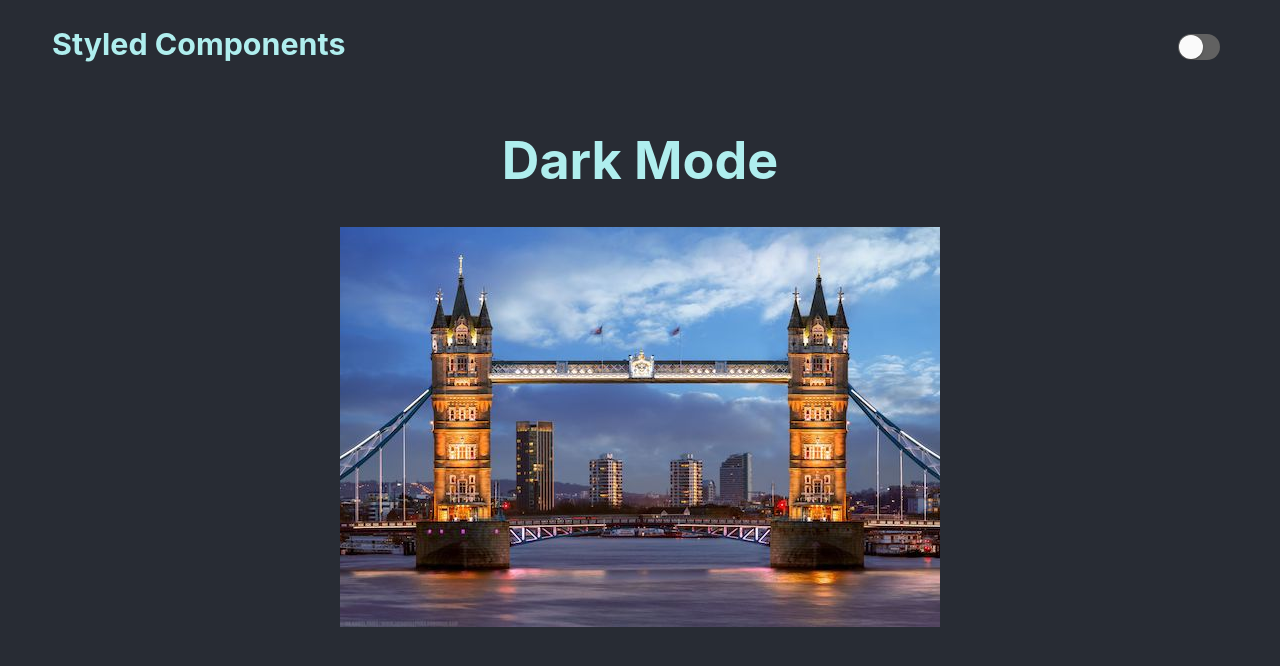
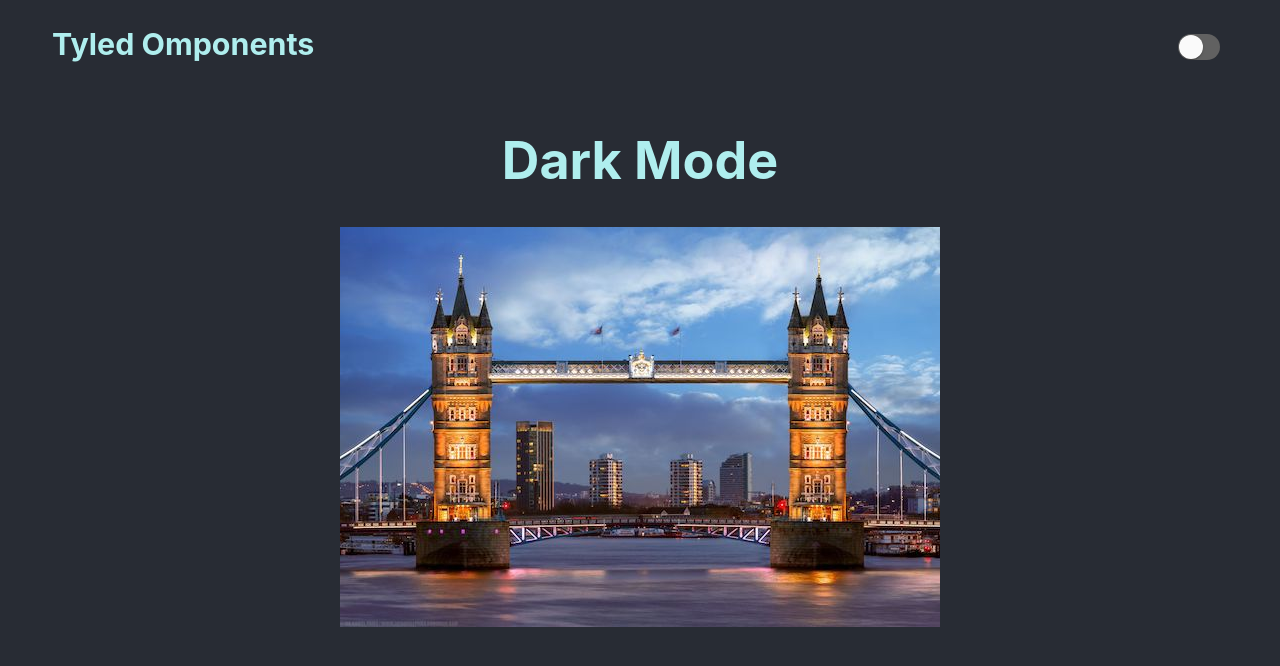
Before and after one commit to jakekiernan/darkmode, a React (Create React App) app: page / in a window 1280 px wide. Shown: the top 666 px of the page. Built offline with nearby package versions, Linux system fonts and the light colour scheme.

Commit message:
uppercasing

```diff
--- a/src/App.js
+++ b/src/App.js
@@ -4,6 +4,7 @@ import { lightTheme, darkTheme } from './theme'
 import { GlobalStyles } from './global'
 import { useStickyState } from './hooks/useStickyState'
 import { Body, BodyTitle, Header, Page, PageTitle, Switch } from './components'
+import { upperCase } from './utils'
 import Day from './assets/day.jpg'
 import Night from './assets/night.jpg'
 
@@ -17,11 +18,7 @@ function App() {
       setDarkMode(true)
     }
   }
-  const interpolate = 'no'
-  const me = 'Components'
-  const dumbTemplateTagging = (strings, _first, second) => {
-    return `${strings[1].charAt(1).toUpperCase()}${strings[1].slice(2)} ${second}`
-  }
+  const interpolate = 'components'
 
   return (
     <ThemeProvider theme={darkMode ? darkTheme : lightTheme}>
@@ -31,7 +28,7 @@ function App() {
           <PageTitle
             titlePink={titlePink}
             onClick={() => setTitleStyled(bool => !bool)}>
-            {dumbTemplateTagging`You ain't got ${ interpolate } styled ${ me }`}
+            {upperCase`styled ${ interpolate }`}
           </PageTitle>
           <Switch
             handleChange={() => toggleTheme()} />
--- /dev/null
+++ b/src/utils.js
@@ -0,0 +1,6 @@
+export const upperCase = (strings, ...values) => {
+  if (strings && values) {
+    return `${strings[0].charAt(1).toUpperCase()}${strings[0].slice(2)} ${values[0].charAt(1).toUpperCase()}${values[0].slice(2)}`
+  }
+  return ''
+}
```
Also changed, not shown: 1 other file (tests, documents, lock files or other folders).
